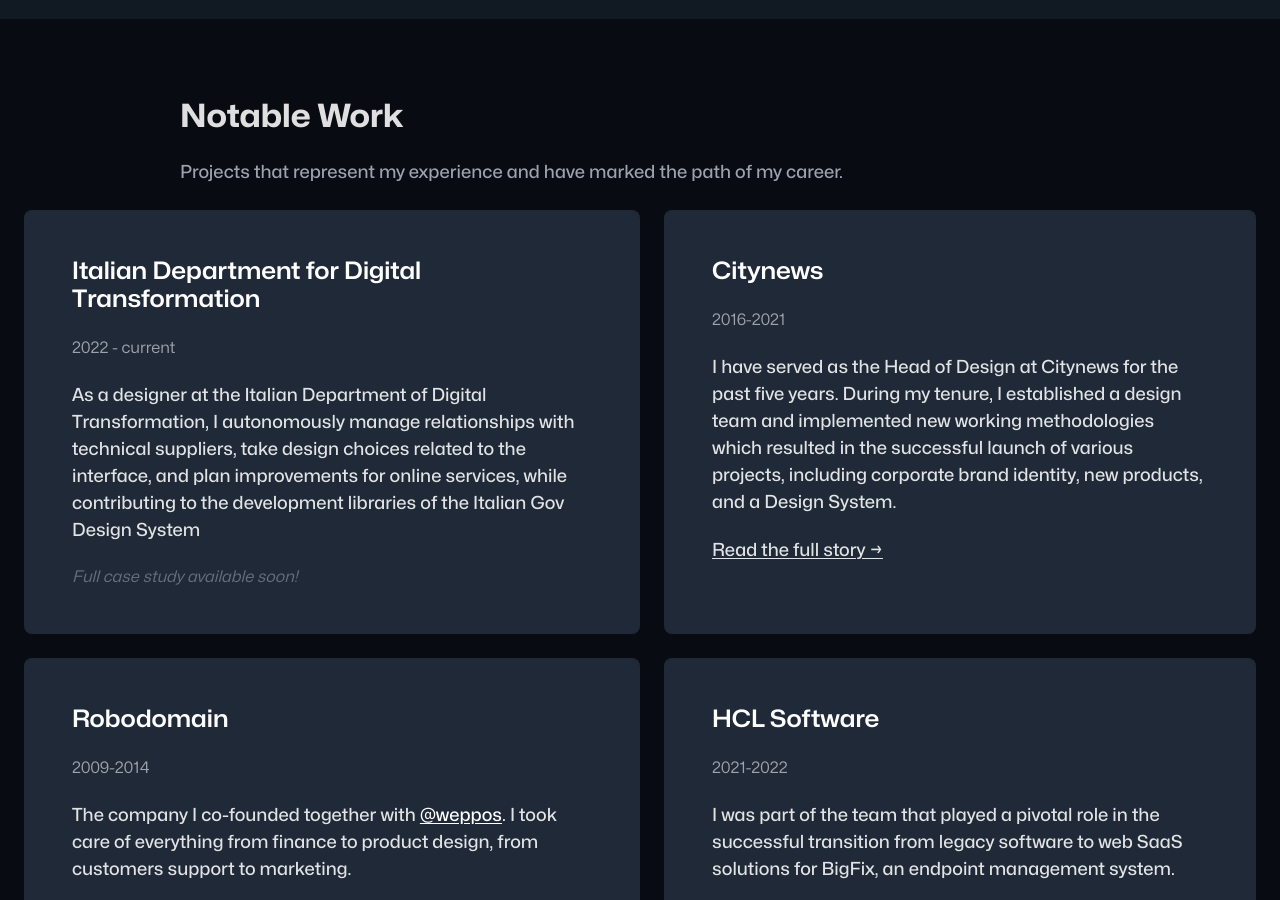
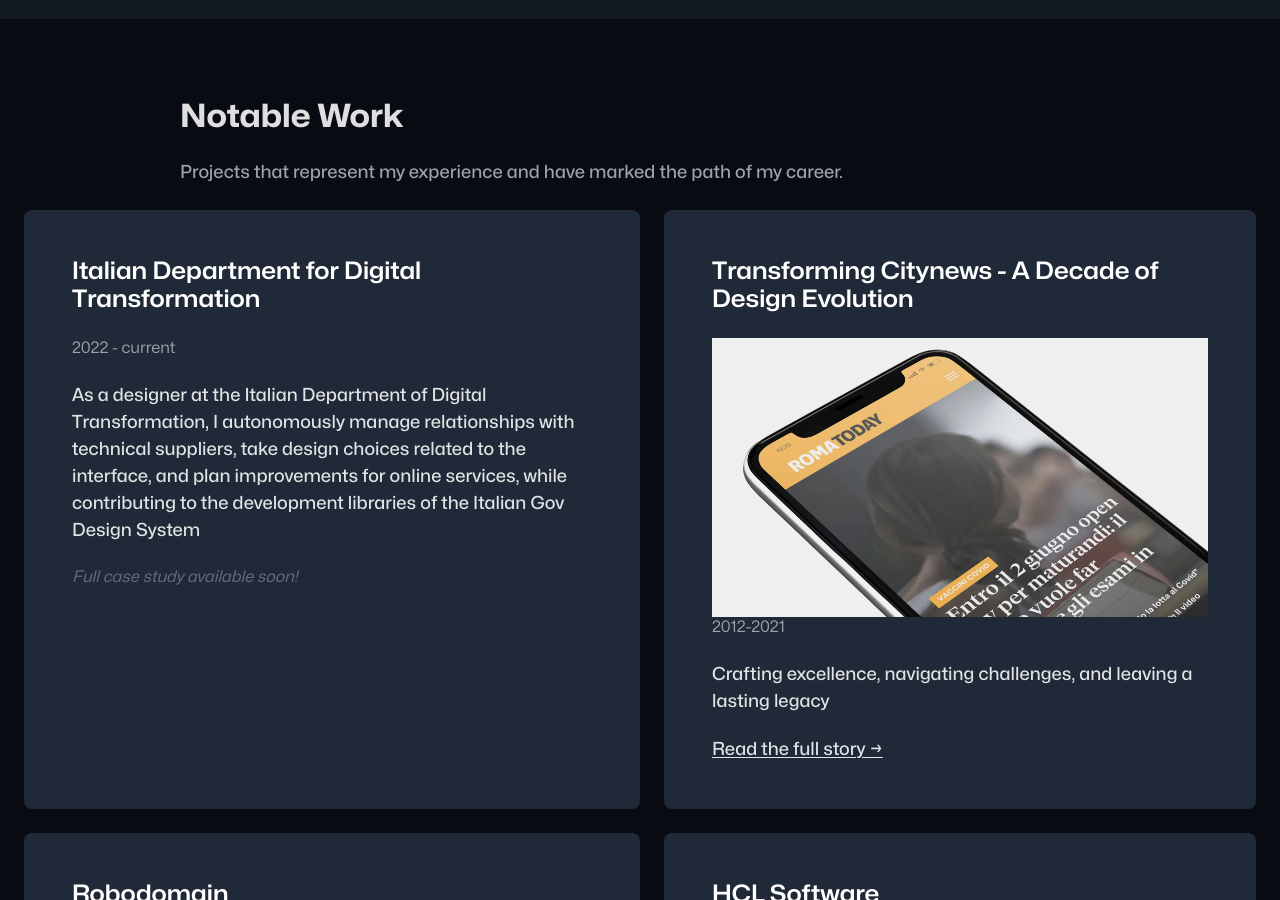
Before and after one commit to zetareticoli/fi, a Jekyll site: the page built from _work/index.md, in a window 1280 px wide and 900 px high, scrolled down 412 px. Built offline with Jekyll 4.4.1, drawn with Linux system fonts in a browser that asks for light colours; some web fonts are replaced.

Commit message:
content: changed project description

```diff
--- a/_data/works.yml
+++ b/_data/works.yml
@@ -2,10 +2,11 @@
   slug: dtd
   year: 2022 - current
   description: As a designer at the Italian Department of Digital Transformation, I autonomously manage relationships with technical suppliers, take design choices related to the interface, and plan improvements for online services, while contributing to the development libraries of the Italian Gov Design System
-- title: Citynews
+- title: Transforming Citynews - A Decade of Design Evolution
   slug: citynews
-  year: 2016-2021
-  description: I have served as the Head of Design at Citynews for the past five years. During my tenure, I established a design team and implemented new working methodologies which resulted in the successful launch of various projects, including corporate brand identity, new products, and a Design System.
+  year: 2012-2021
+  image: /img/projects/citynews/citynews-cover.webp
+  description: Crafting excellence, navigating challenges, and leaving a lasting legacy
   link:
     title: <span class="text-emphasis">Read the full story →</span>
     url: /2021/04/28/leaving-citynews/
```
